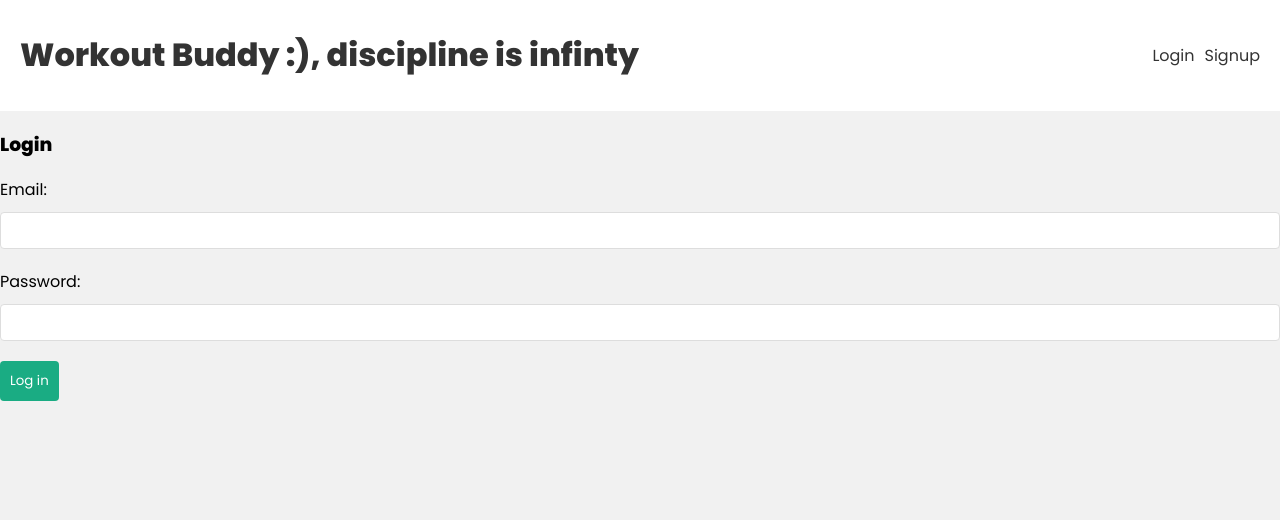
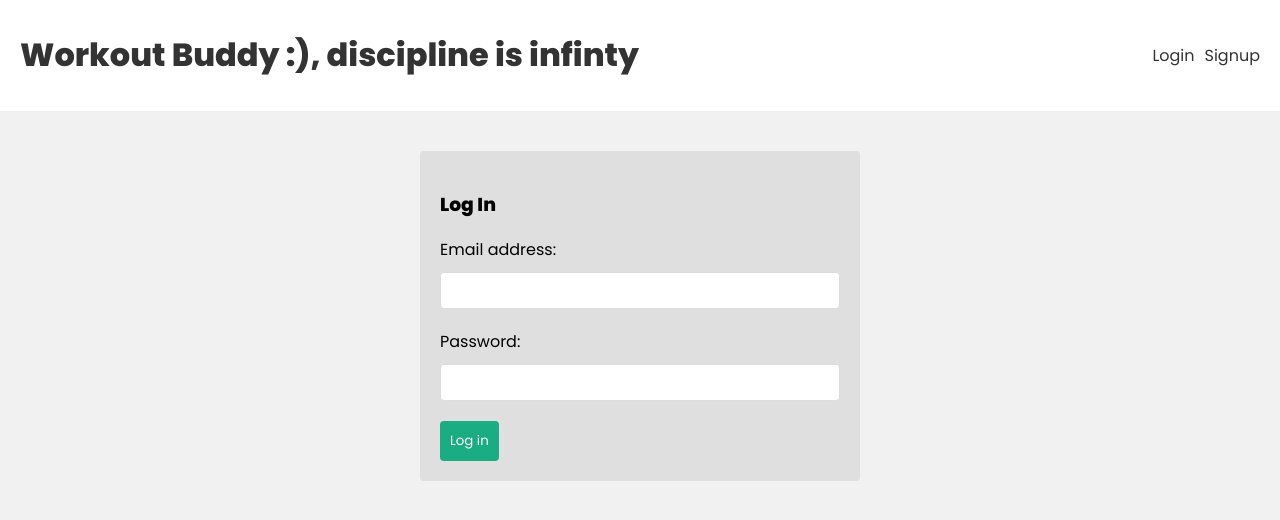
Before and after one commit to macosta2015/MERN-STACK-Repo, a React (Create React App) app in the folder frontend/: page /login in a window 1280 px wide. Shown: the top 520 px of the page. Built offline with nearby package versions, Linux system fonts and the light colour scheme; the HTML template or start-up script is replaced by a standard one.

Commit message:
Login and Signup pages are added
The Login and Signup pages have been added.

```diff
--- a/frontend/src/index.css
+++ b/frontend/src/index.css
@@ -115,6 +115,6 @@ form.signup, form.login {
   max-width: 400px;
   margin: 40px auto;
   padding: 20px;
-  background: rgb(200, 200, 200);
+  background: rgba(200, 200, 200, 0.459);
   border-radius: 4px;
 }
--- a/frontend/src/pages/Login.js
+++ b/frontend/src/pages/Login.js
@@ -1,8 +1,8 @@
 import { useState } from 'react'
 
 const Login = () => {
-    const [email, sentEmail] = useState(' ')
-    const [password, setPassword] = useState(' ')
+    const [email, setEmail] = useState('')
+    const [password, setPassword] = useState('')
 
     const handleSubmit = async (e) => {
         e.preventDefault()
@@ -11,20 +11,20 @@ const Login = () => {
     }
 
     return (
-        <form className="Login" onSubmit={handleSubmit}>
-            <h3>Login</h3>
+        <form className="login" onSubmit={handleSubmit}>
+            <h3>Log In</h3>
 
-            <label>Email: </label>
+            <label>Email address:</label>
             <input
                 type="email"
-                onChange={(e) => sentEmail(e.target.value)}
+                onChange={(e) => setEmail(e.target.value)}
                 value={email}
             />
             <label>Password: </label>
             <input
-                type="email"
+                type="password"
                 onChange={(e) => setPassword(e.target.value)}
-                value={email}
+                value={password}
             />
 
             <button>Log in</button>
--- a/frontend/src/pages/Signup.js
+++ b/frontend/src/pages/Signup.js
@@ -1,8 +1,8 @@
 import { useState } from 'react'
 
 const Signup = () => {
-    const [email, sentEmail] = useState(' ')
-    const [password, setPassword] = useState(' ')
+    const [email, setEmail] = useState('')
+    const [password, setPassword] = useState('')
 
     const handleSubmit = async (e) => {
         e.preventDefault()
@@ -17,14 +17,14 @@ const Signup = () => {
             <label>Email: </label>
             <input
                 type="email"
-                onChange={(e) => sentEmail(e.target.value)}
+                onChange={(e) => setEmail(e.target.value)}
                 value={email}
             />
             <label>Password: </label>
             <input
-                type="email"
+                type="password"
                 onChange={(e) => setPassword(e.target.value)}
-                value={email}
+                value={password}
             />
 
             <button>Sign up</button>
```
